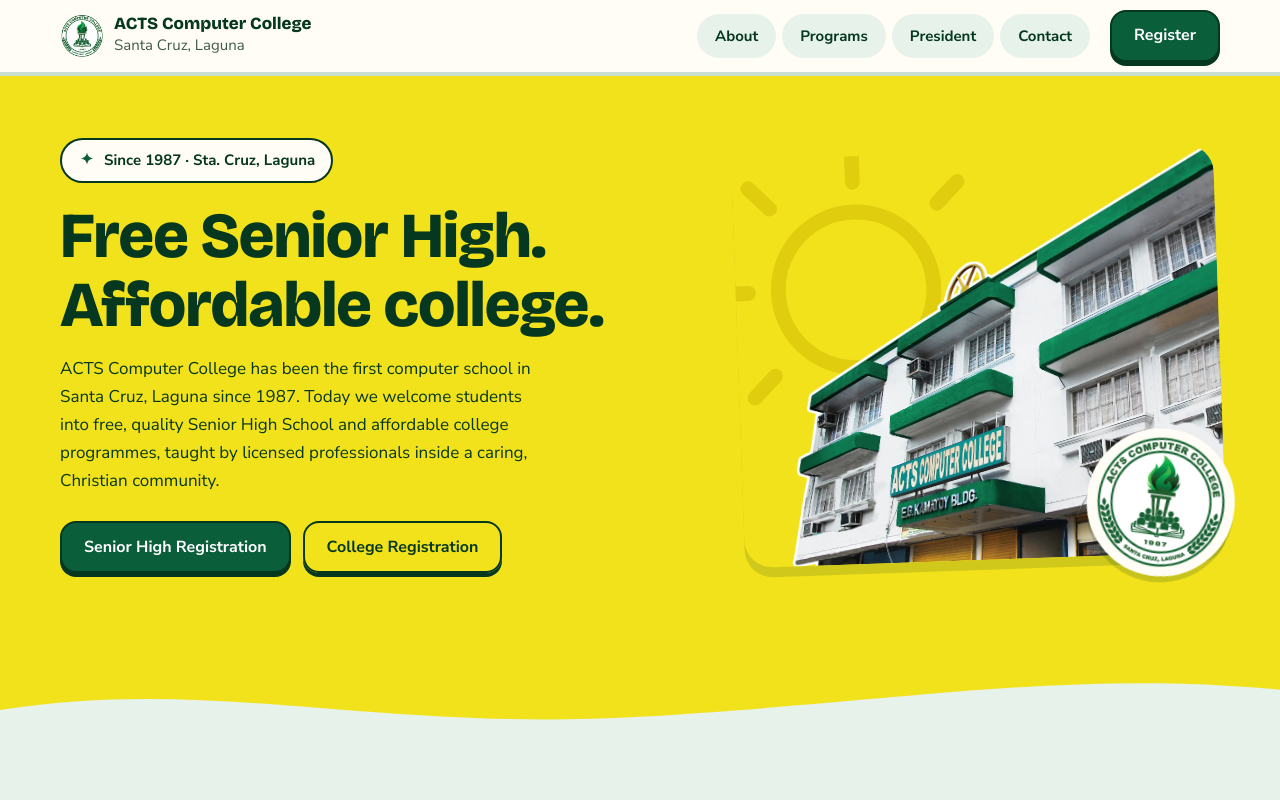
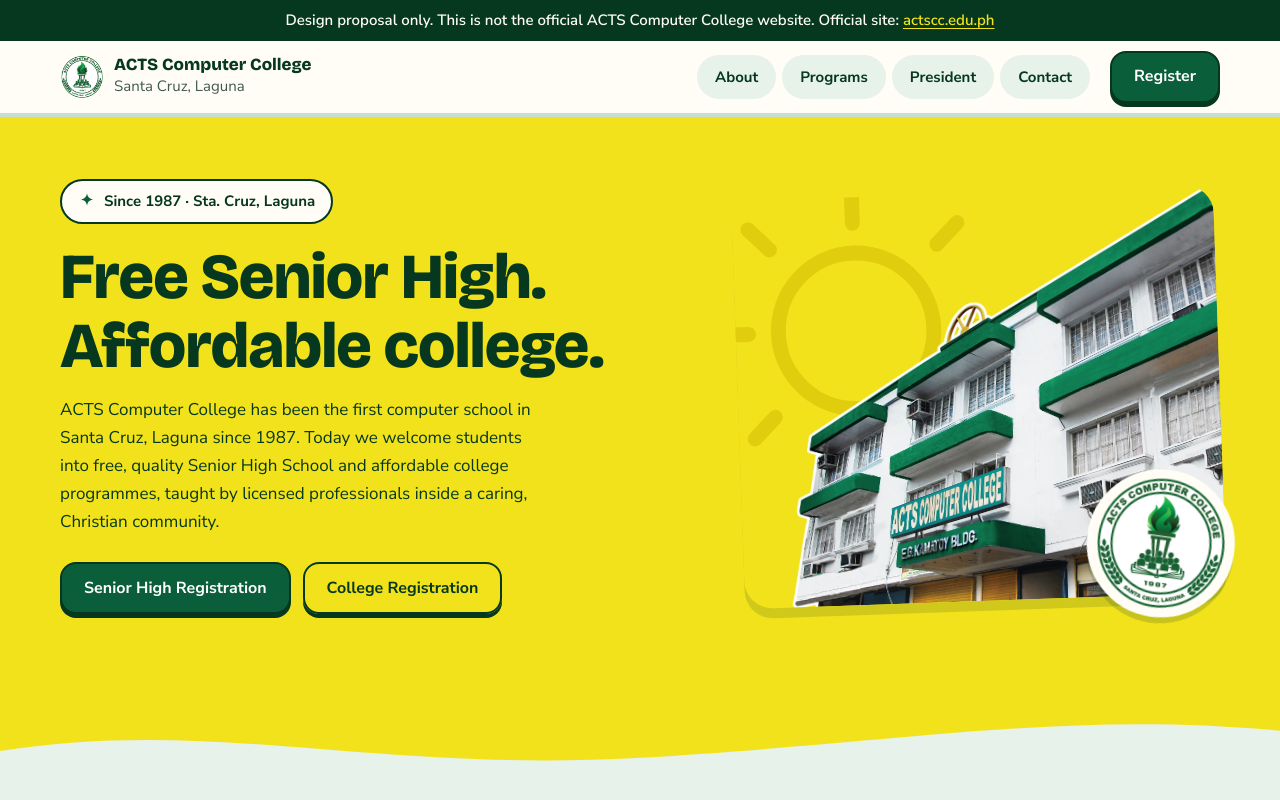
Before and after one commit to Imnot21/acts-website-v4, a plain HTML site: page index.html in a window 1280 px wide. Shown: the top 800 px of the page. Drawn offline with nearby package versions, Linux system fonts and the light colour scheme.

Commit message:
Add design-proposal banner and noindex
Co-Authored-By: Claude Opus 5.5 <noreply@anthropic.com>

```diff
--- a/index.html
+++ b/index.html
@@ -3,7 +3,8 @@
 <head>
 <meta charset="utf-8">
 <meta name="viewport" content="width=device-width, initial-scale=1">
-<title>ACTS Computer College — Santa Cruz, Laguna | Senior High &amp; College since 1987</title>
+<meta name="robots" content="noindex, nofollow">
+<title>Design concept: ACTS Computer College — Santa Cruz, Laguna | Senior High &amp; College since 1987</title>
 <meta name="description" content="ACTS Computer College in Santa Cruz, Laguna offers free, quality Senior High School and affordable college programmes with a Christian culture. Founded 1987 — the first computer school in Sta. Cruz, Laguna.">
 <meta name="theme-color" content="#F2E21B">
 <link rel="icon" href="assets/favicon-64.png" type="image/png">
@@ -15,6 +16,8 @@
 </head>
 <body>
 <a class="skip-link" href="#main">Skip to content</a>
+
+<p class="concept-banner">Design proposal only. This is not the official ACTS Computer College website. Official site: <a href="https://actscc.edu.ph">actscc.edu.ph</a></p>
 
 <header class="site-header">
   <div class="wrap site-header__inner">
--- a/styles.css
+++ b/styles.css
@@ -746,3 +746,14 @@ blockquote { margin: 0; }
 }
 
 .program--college .program__badge--light { color: var(--green-deep); }
+
+/* Design-proposal notice */
+.concept-banner {
+  margin: 0;
+  padding: 10px var(--pad);
+  background: var(--green-deep);
+  color: var(--cream);
+  font: 600 0.9375rem/1.4 var(--font-body);
+  text-align: center;
+}
+.concept-banner a { color: var(--yellow); text-underline-offset: 3px; }
```
Also changed, not shown: firebase.json (added), 2 other files.
